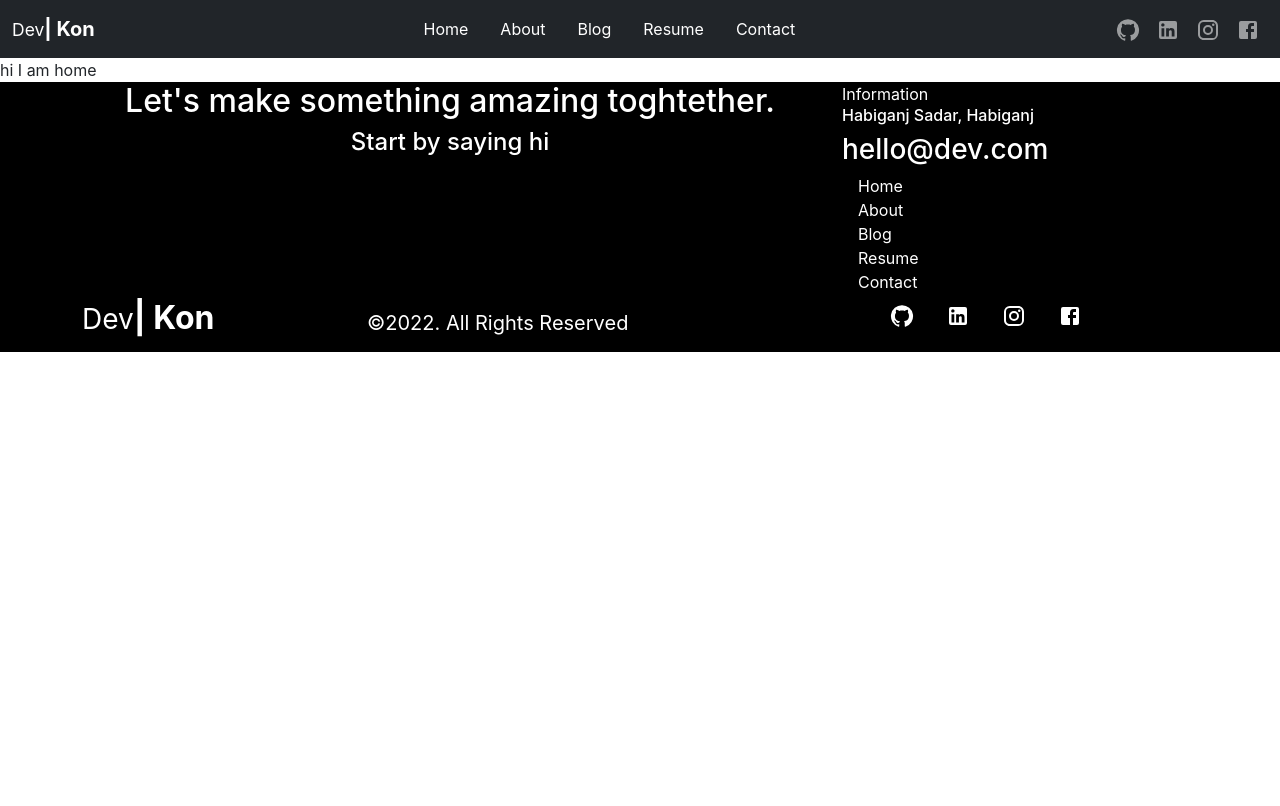
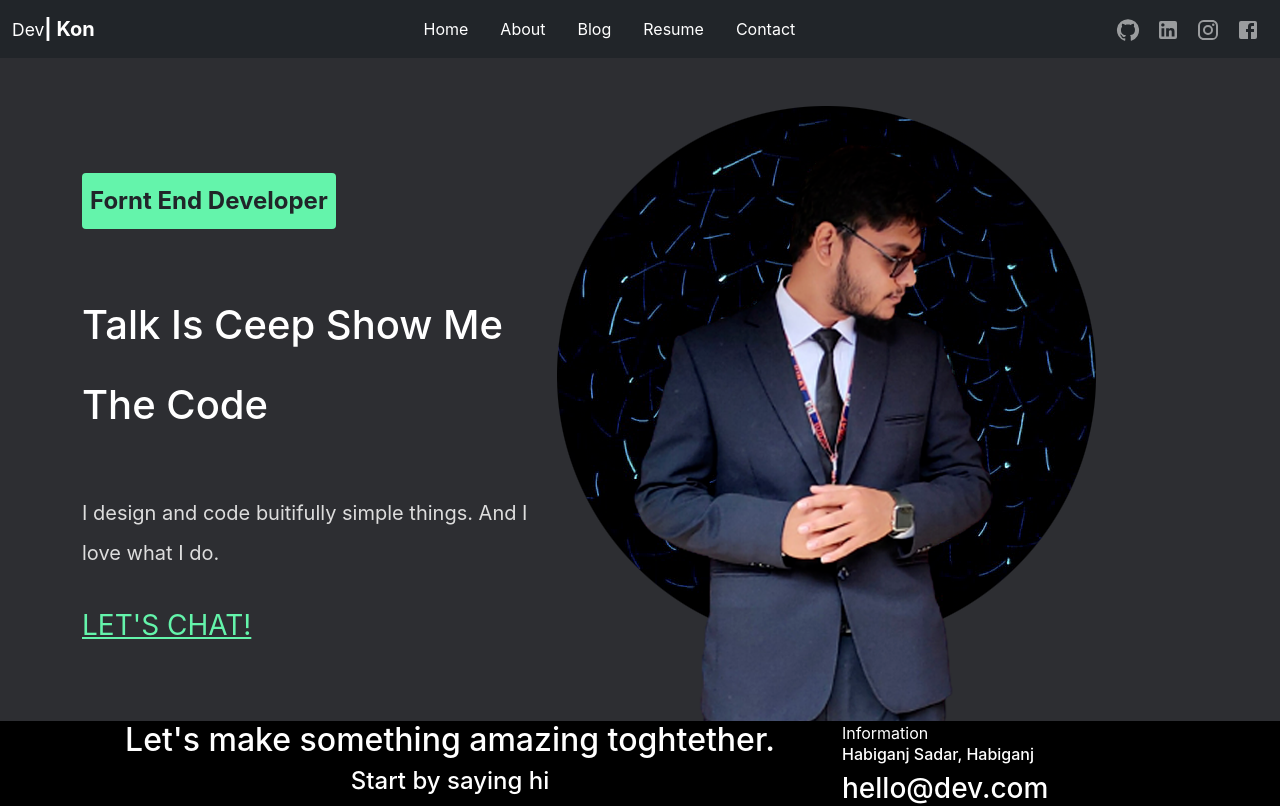
Before and after one commit to linkon63/dev-kon-portfolio, a React (Create React App) app: page / in a window 1280 px wide. Shown: the top 806 px of the page. Built offline with nearby package versions, Linux system fonts and the light colour scheme.

Commit message:
add bennar section

```diff
--- /dev/null
+++ b/src/Components/Pages/Home/Bennar/Bennar.js
@@ -0,0 +1,25 @@
+import React from 'react';
+
+const Bennar = () => {
+    return (
+        <div style={{background: "#2D2E32"}}>
+            <div className="container">
+                <div className="row pt-5 d-flex justify-content-center align-items-center">
+                    <div className="col-md-5 d-flex justify-content-center align-items-center lh-lg">
+                        <div>
+                            <h4 style={{ background: '#64F4AB' }} className='lh-lg py-1 px-2 text-capitalize rounded text-dark fw-bold d-inline-block'>fornt End Developer</h4>
+                            <h2 className='lh-lg text-white my-5 fs-1 text-capitalize'>talk is ceep show me the code</h2>
+                            <p style={{ color: '#ddd' }} className='lh-lg fs-5 text-justify mb-4'>I design and code buitifully simple things. And I love what I do.</p>
+                            <a style={{color: '#64F4AB'}} className="fs-3 text-uppercase lh-lg mt-2" href="">Let's Chat!</a>
+                        </div>
+                    </div>
+                    <div className="col-md-7">
+                        <img src="/img/linkon.png" alt="" />
+                    </div>
+                </div>
+            </div>
+        </div>
+    );
+};
+
+export default Bennar;
--- a/src/Components/Pages/Home/Home.js
+++ b/src/Components/Pages/Home/Home.js
@@ -1,9 +1,10 @@
 import React from 'react';
+import Bennar from './Bennar/Bennar';
 
 const Home = () => {
     return (
         <div>
-            hi I am home
+            <Bennar></Bennar>
         </div>
     );
 };
```
Also changed, not shown: public/img/linkon.png (added).
